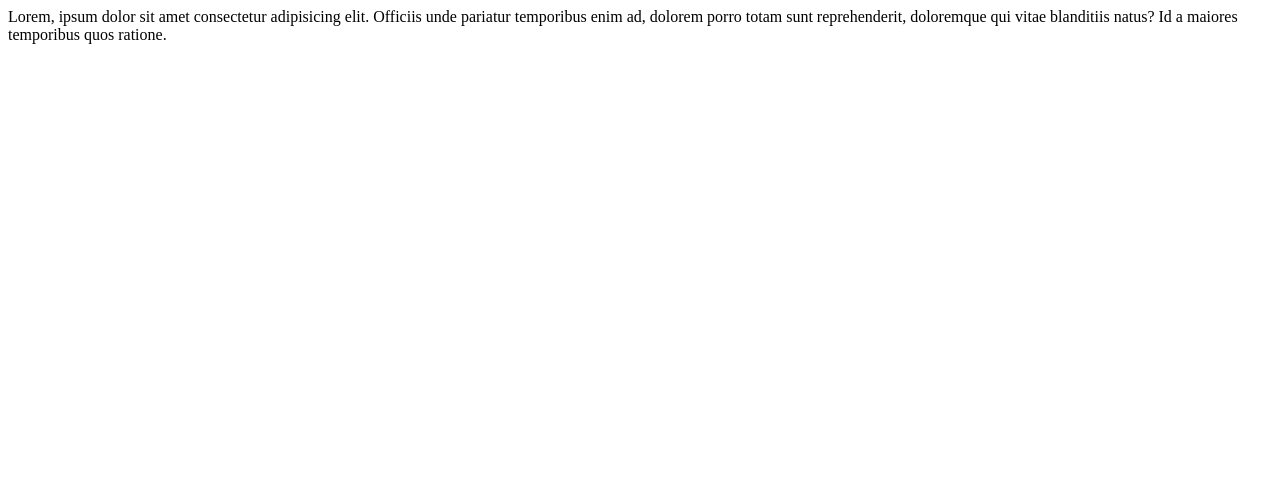
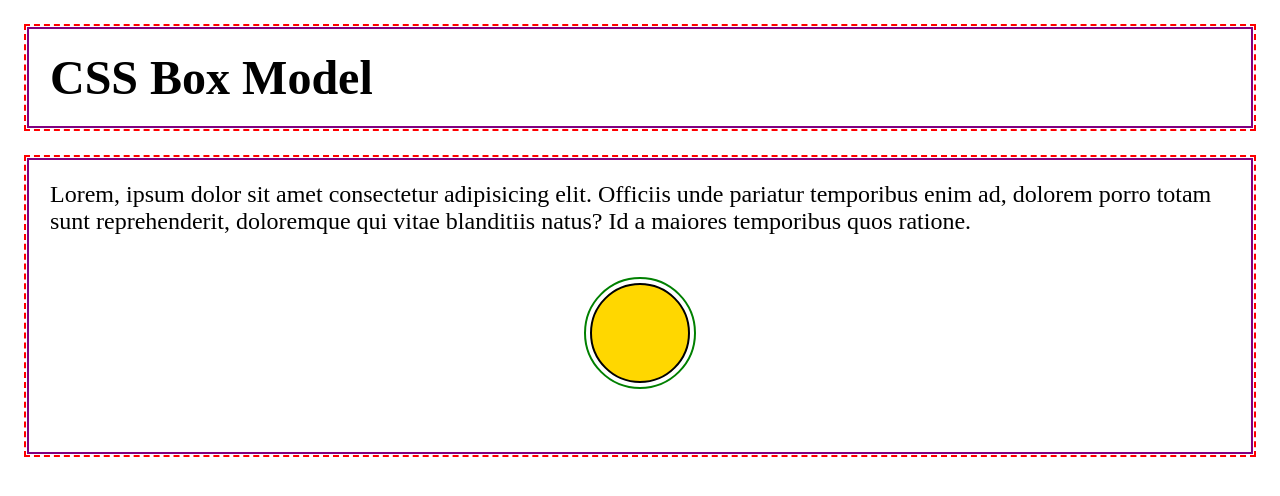
Before and after one commit to rashed091/css-magic, a plain HTML site: page lesson03/index.html in a window 1280 px wide. Drawn offline with Linux system fonts and the light colour scheme.

Commit message:
Implement box sizing

```diff
--- a/lesson03/index.html
+++ b/lesson03/index.html
@@ -4,13 +4,16 @@
 	<meta http-equiv="X-UA-Compatible" content="IE=edge">
 	<meta name="viewport" content="width=device-width, initial-scale=1.0">
 	<title>Document</title>
+	<link rel="stylesheet" href="style.css">
 </head>
 <body>
-	<header>
-
+	<header class="container">
+		<h1>CSS Box Model</h1>
 	</header>
-	<main>
+	<main class="container">
 		<p>Lorem, ipsum dolor sit amet consectetur adipisicing elit. Officiis unde pariatur temporibus enim ad, dolorem porro totam sunt reprehenderit, doloremque qui vitae blanditiis natus? Id a maiores temporibus quos ratione.</p>
+		<div class="circle">
+		</div>
 	</main>
 </body>
 </html>
--- a/lesson03/style.css
+++ b/lesson03/style.css
@@ -0,0 +1,25 @@
+* {
+	margin: 0;
+	padding: 0;
+	box-sizing: border-box;
+}
+
+.container {
+	border: 2px dashed red;
+	font-size: 1.5rem;
+	margin: 1em;
+	padding: 1em;
+	outline: 2px solid purple;
+	outline-offset: -5px;
+}
+
+.circle {
+	margin: 3rem auto;
+	background-color: gold;
+	width: 100px;
+	height: 100px;
+	border: 2px solid black;
+	border-radius: 50px;;
+	outline: 2px solid green;
+	outline-offset: 0.25rem;
+}
```
